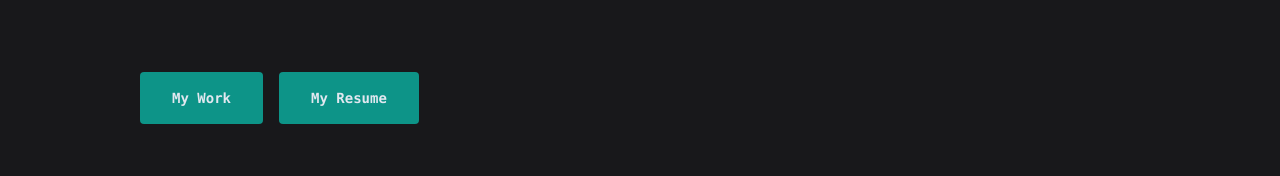
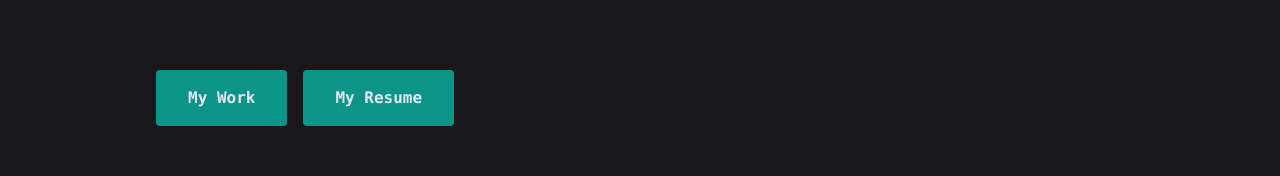
Before and after one commit to GSometimes/React-Tailwind-Portfolio-Template, a React (Create React App) app: page / in a window 1280 px wide. Shown: the part 490-666 px from the top of the page. Built offline with nearby package versions, Linux system fonts and the light colour scheme.

Commit message:
Formatting Changes - Added Max Width to all Components

```diff
--- a/src/components/About.js
+++ b/src/components/About.js
@@ -5,7 +5,7 @@ const About = () => {
   return (
     <div
       name='about'
-      className='container flex flex-col md:flex-row justify-between items-center mx-auto px-8 py-10 md:px-10 lg:px-20 w-full font-mono text-slate-200 gap-8 outline outline-offset-2 outline-slate-200'
+      className='container flex flex-col md:flex-row justify-between items-center mx-auto px-8 py-10 md:px-10 lg:px-20 max-w-[1160px] font-mono text-slate-200 gap-8'
     >
       <div
         data-aos='fade-up'
@@ -18,7 +18,7 @@ const About = () => {
         </h1>
         {AboutData.map((item, index) => (
           <div key={index}>
-            <p className='my-8 w-full max-w-3xl leading-normal'>
+            <p className='my-8 mx-auto w-full max-w-5xl leading-normal'>
               {item.paragraph}
             </p>
           </div>
--- a/src/components/Contact.js
+++ b/src/components/Contact.js
@@ -6,7 +6,7 @@ const Contact = () => {
     <div
       name='contact'
       id='projects'
-      className='container mx-auto px-8 md:px-10 lg:px-20 md:my-48 w-full h-[500px] font-mono text-slate-200 flex flex-col justify-center items-center'
+      className='container mx-auto px-8 md:px-10 lg:px-20 md:my-48 max-w-[1160px] h-[500px] font-mono text-slate-200 flex flex-col justify-center items-center'
     >
       <div>
         <h1
--- a/src/components/Hero.js
+++ b/src/components/Hero.js
@@ -5,16 +5,16 @@ const Hero = () => {
   return (
     <div
       name='home'
-      className='container flex justify-between items-center mx-auto px-8 md:px-14 lg:px-24 w-full h-screen'
+      className='container flex justify-between items-center mx-auto px-8 md:px-14 lg:px-24 max-w-[1160px] h-screen'
     >
-      <div className='max-w-[1280px] mx-auto flex flex-col justify-center h-full font-mono'>
+      <div className='mx-auto flex flex-col justify-center h-full font-mono'>
         <p
           data-aos-once='true'
           data-aos='fade-up'
           data-aos-duration='500'
           className='text-teal-600'
         >
-          Hi, my name is
+          Hi, my name is,
         </p>
         <h1
           data-aos='fade-up'
@@ -50,7 +50,7 @@ const Hero = () => {
             data-aos-duration='500'
             data-aos-delay='200'
             data-aos-once='true'
-            className='px-8 py-4 bg-teal-600 hover:bg-teal-700 text-slate-200 font-bold mt-12 flex items-center space-x-3 font-mono rounded text-center text-sm'
+            className='px-8 py-4 bg-teal-600 hover:bg-teal-700 text-slate-200 font-bold mt-12 flex items-center space-x-3 font-mono rounded'
           >
             <Link to='work' smooth={true} duration={700} offset={-125}>
               My Work
@@ -58,7 +58,7 @@ const Hero = () => {
           </button>
           <a
             href='https://drive.google.com/file/d/1f0kOI0jBmxmA_I8b1LkIOoDGSWdyQQHa/view'
-            className='px-8 py-4 bg-teal-600 hover:bg-teal-700 text-slate-200 font-bold mt-12 flex items-center space-x-3 font-mono rounded text-center text-sm'
+            className='px-8 py-4 bg-teal-600 hover:bg-teal-700 text-slate-200 font-bold mt-12 flex items-center space-x-3 font-mono rounded'
             target='_blank'
             rel='noopener noreferrer'
             data-aos='fade-up'
--- a/src/components/Work.js
+++ b/src/components/Work.js
@@ -5,7 +5,7 @@ const Work = () => {
   return (
     <div
       name='work'
-      className='container mx-auto px-8 md:px-10 lg:px-20 my-24 w-full font-mono text-slate-200'
+      className='container mx-auto px-8 md:px-10 lg:px-20 my-24 max-w-[1160px] font-mono text-slate-200'
     >
       <div className='flex w-full'>
         <h1
```
